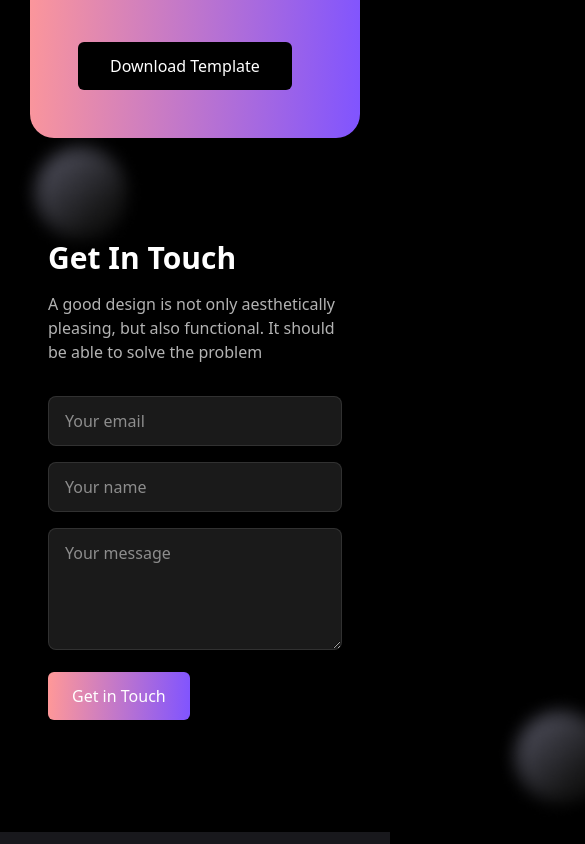
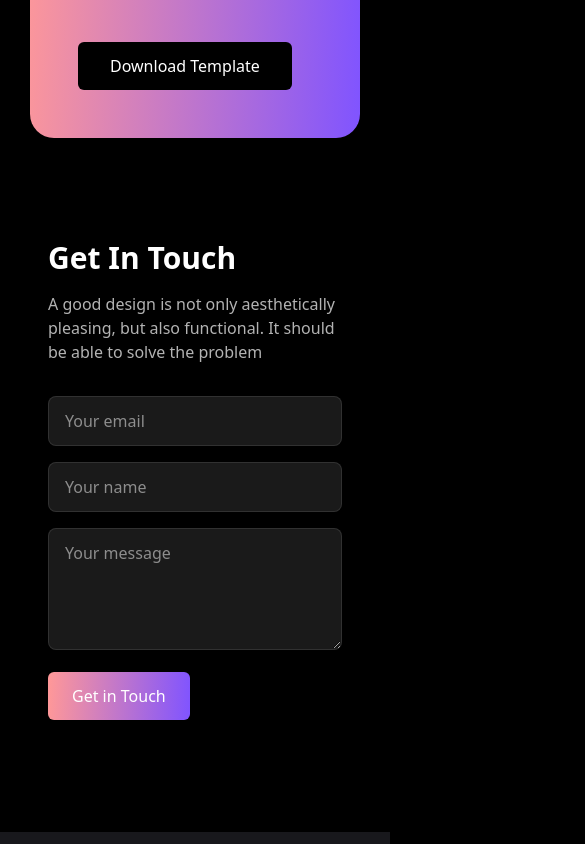
Before and after one commit to AhmedMahmoud100/landing-page-task, a Next.js app: page / in a window 390 px wide. Shown: the part 4360-5204 px from the top of the page, 585 px wide, since content can reach past the window. Built offline with nearby package versions, Linux system fonts and the light colour scheme.

Commit message:
update: hide blur balls in smaller screens

```diff
--- a/src/components/sections/Contact.tsx
+++ b/src/components/sections/Contact.tsx
@@ -11,7 +11,7 @@ const Contact = () => {
         <div className="flex flex-col lg:flex-row gap-12 items-center pt-[200px] relative">
 
           {/* Blur balls */}
-          <div className="absolute top-30 left-0 w-[130px] h-[130px] -z-10">
+          <div className="hidden md:block absolute top-30 left-0 w-[130px] h-[130px] -z-10">
             <Image
               src="/images/blur-balls.png"
               alt="blur ball"
@@ -19,7 +19,7 @@ const Contact = () => {
               className="object-contain"
             />
           </div>
-          <div className="absolute bottom-[-70px] left-120 w-[130px] h-[130px] -z-10">
+          <div className="hidden md:block absolute bottom-[-70px] left-120 w-[130px] h-[130px] -z-10">
             <Image
               src="/images/blur-balls.png"
               alt="blur ball"
```
